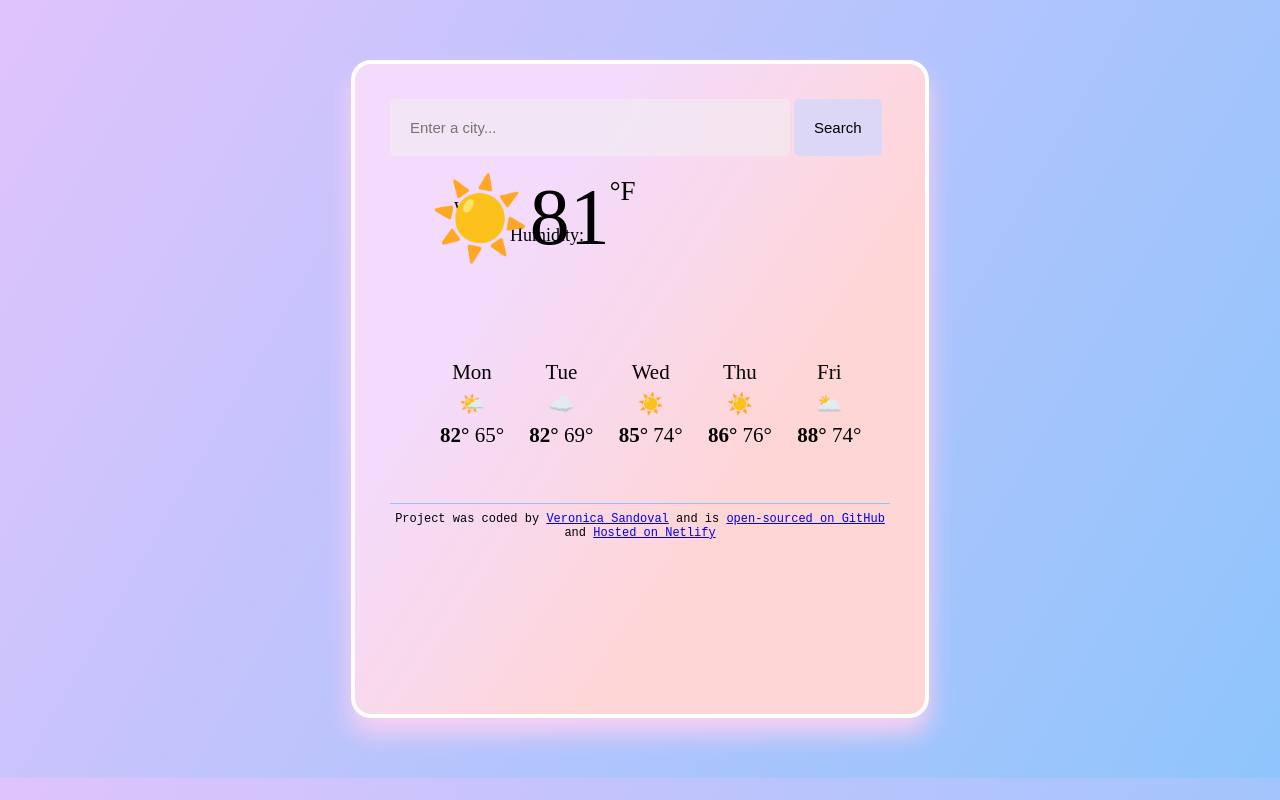
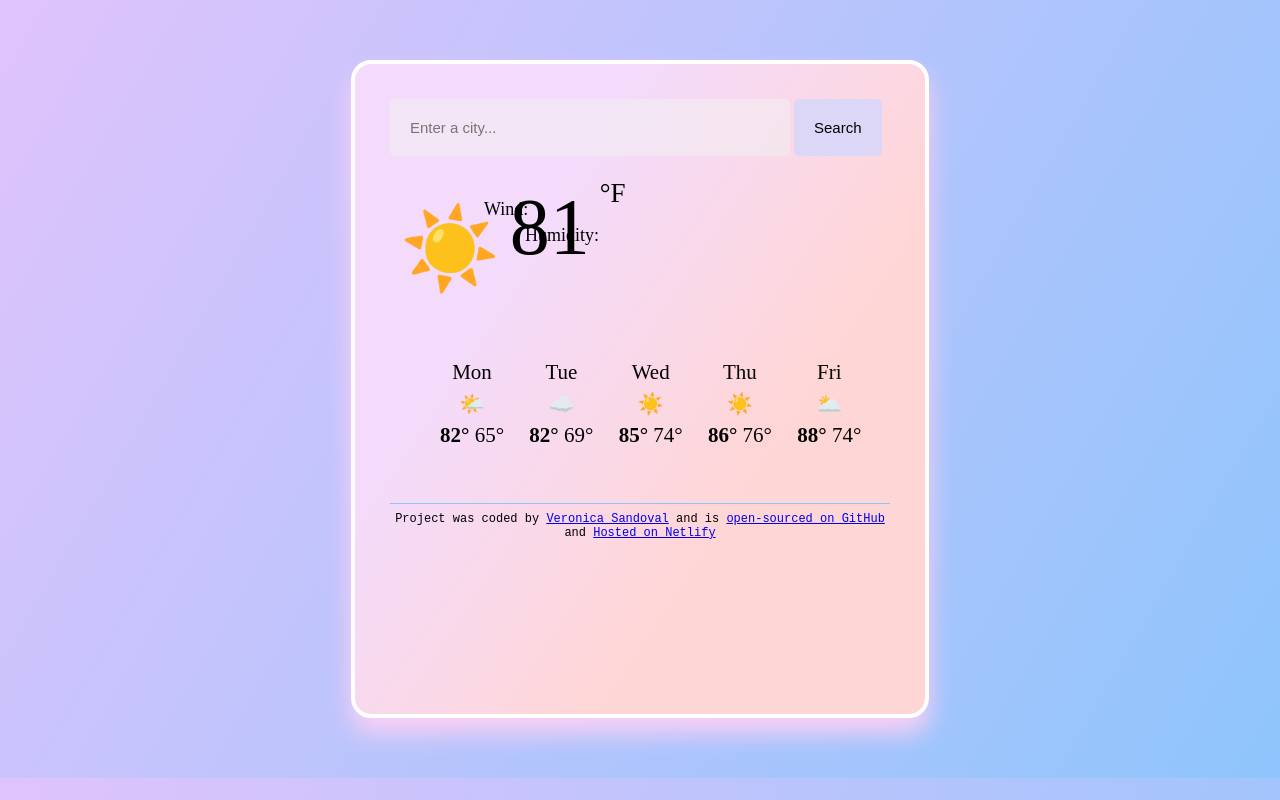
Before and after one commit to danniesan/clima-app, a plain HTML site: page index.html in a window 1280 px wide. Drawn offline with nearby package versions, Linux system fonts and the light colour scheme; no server answers.

Commit message:
fixed current description css and js time function

```diff
--- a/script.js
+++ b/script.js
@@ -35,17 +35,17 @@ function formatDate(date) {
     "Friday",
     "Saturday",
   ];
+  let day = days[date.getDay()];
 
-  let formattedDay = days[day];
   if (minutes < 10) {
     minutes = `0${minutes}`;
   }
 
-  if (hours < 10) {
-    hours = `0${hours}`;
+  if (hour < 10) {
+    hous = `0${hour}`;
   }
 
-  return `${formattedDay} ${hour}:${minutes}`;
+  return `${day} ${hour}:${minutes}`;
 }
 
 function searchCity(city) {
--- a/styles.css
+++ b/styles.css
@@ -56,17 +56,17 @@ h1 {
 .description {
   position: relative;
   top: 55px;
-  left: 220px;
+  left: 225px;
 }
 .humidity {
   position: relative;
   bottom: -30px;
-  left: 120px;
+  left: 135px;
 }
 .wind-speed {
   position: relative;
   top: 4px;
-  left: -10px;
+  left: 20px;
 }
 .current-temperature {
   font-size: 80px;
@@ -74,19 +74,19 @@ h1 {
 }
 .temp-icon {
   position: relative;
-  bottom: 60px;
-  left: 40px;
+  bottom: 30px;
+  left: 10px;
 }
 .temp-value {
   position: relative;
-  bottom: 60px;
-  left: 40px;
+  bottom: 50px;
+  left: 20px;
 }
 .temp-unit {
   font-size: 27px;
   position: relative;
-  bottom: 56px;
-  left: 40px;
+  bottom: 54px;
+  left: 30px;
 }
 ul {
   list-style-type: none;
```
